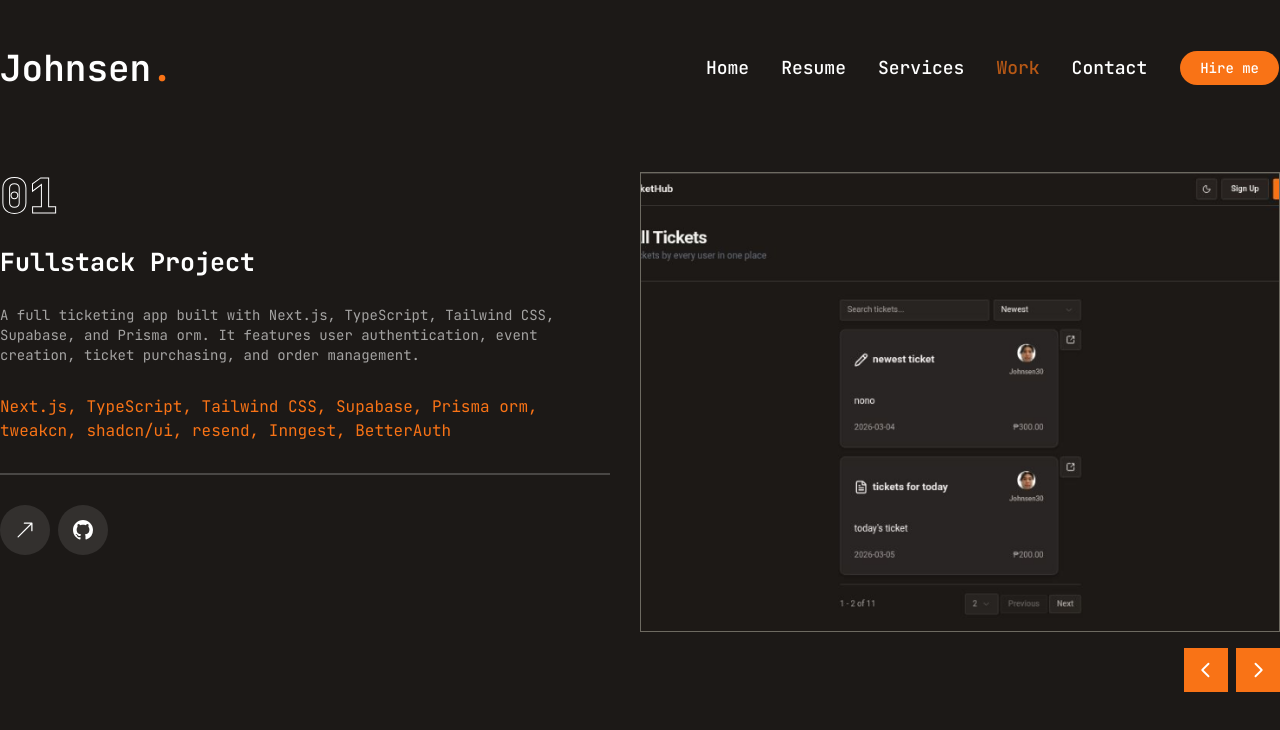
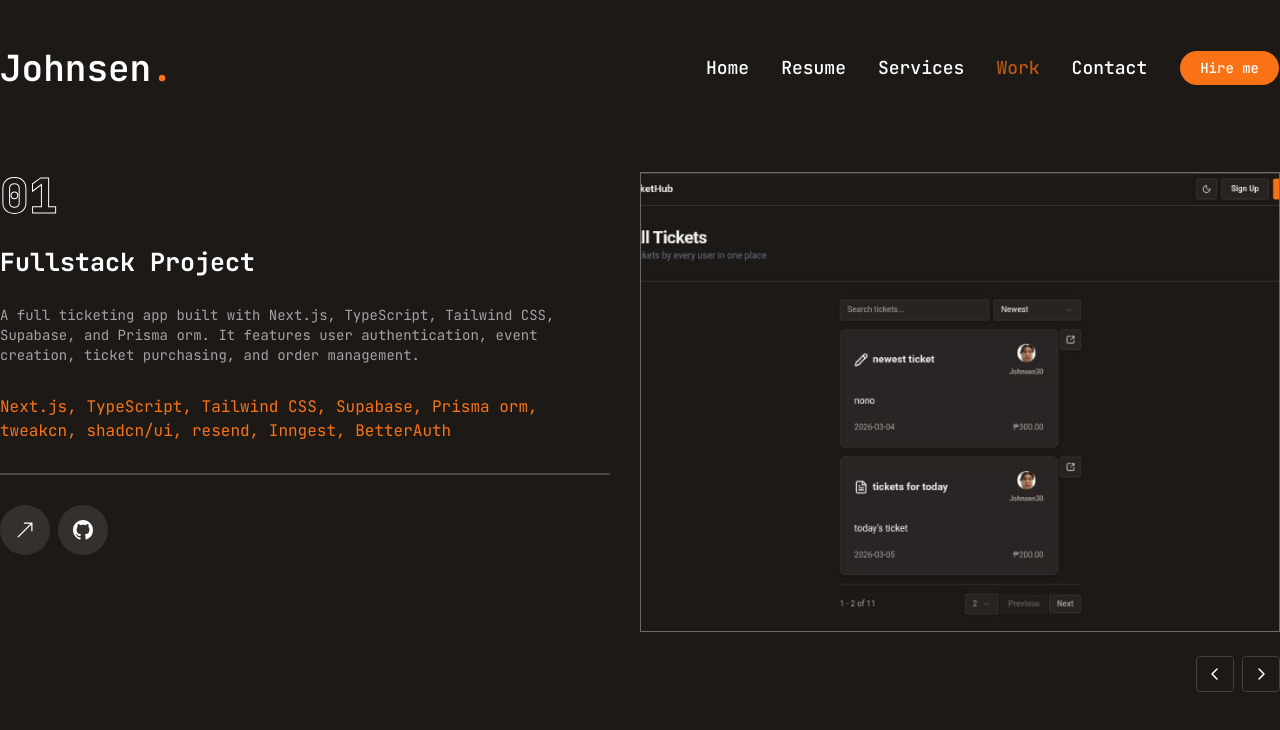
Before and after one commit to codeGoCodeNot/Modern-portfolio, a Next.js app: page /work in a window 1280 px wide. Shown: the top 730 px of the page. Built offline with nearby package versions, Linux system fonts and the light colour scheme.

Commit message:
slider button minor adjustments

```diff
--- a/src/features/work/components/work-items.tsx
+++ b/src/features/work/components/work-items.tsx
@@ -109,7 +109,6 @@ const WorkItems = () => {
               ))}
               <WorkSliderButtons
                 containerStyles="flex gap-x-2 absolute bottom-[calc(50%_-_22px)] right-0 z-20 justify-between w-full lg:justify-none lg:w-max lg:bottom-0"
-                btnStyles="bg-primary hover:bg-primary/10 transition-colors duration-300 text-[22px] w-[44px] h-[44px] flex justify-center items-center transition-all"
                 iconsStyles="text-white hover:text-primary transition-colors duration-300 text-xl"
               />
             </Swiper>
--- a/src/features/work/components/work-slider-buttons.tsx
+++ b/src/features/work/components/work-slider-buttons.tsx
@@ -2,36 +2,28 @@
 
 import { useSwiper } from "swiper/react";
 import { PiCaretLeftBold, PiCaretRightBold } from "react-icons/pi";
+import { Button } from "@/components/ui/button";
 
 type WorkSliderButtonsProps = {
   containerStyles: string;
-  btnStyles: string;
   iconsStyles: string;
 };
 
 const WorkSliderButtons = ({
   containerStyles,
-  btnStyles,
+
   iconsStyles,
 }: WorkSliderButtonsProps) => {
   const swiper = useSwiper();
 
   return (
     <div className={containerStyles}>
-      <button
-        onClick={() => swiper.slidePrev()}
-        className={btnStyles}
-        disabled={swiper.isBeginning}
-      >
+      <Button onClick={() => swiper.slidePrev()} variant="outline">
         <PiCaretLeftBold className={iconsStyles} />
-      </button>
-      <button
-        onClick={() => swiper.slideNext()}
-        className={btnStyles}
-        disabled={swiper.isEnd}
-      >
+      </Button>
+      <Button onClick={() => swiper.slideNext()} variant="outline">
         <PiCaretRightBold className={iconsStyles} />
-      </button>
+      </Button>
     </div>
   );
 };
```
